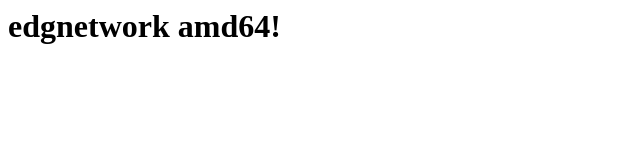
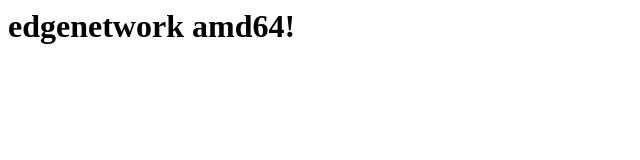
Before and after one commit to edgenetwork/edgenetwork, a plain HTML site: page edgenetwork/index.html in a window 1280 px wide. Shown: the whole page, without its empty margins (0-640 px from the left). Drawn offline with Linux system fonts and the light colour scheme.

Commit message:
fix typo

```diff
--- a/edgenetwork/index.html
+++ b/edgenetwork/index.html
@@ -1 +1 @@
-<h1>edgnetwork amd64!</h1>
+<h1>edgenetwork amd64!</h1>
```
Also changed, not shown: 3 other files.
